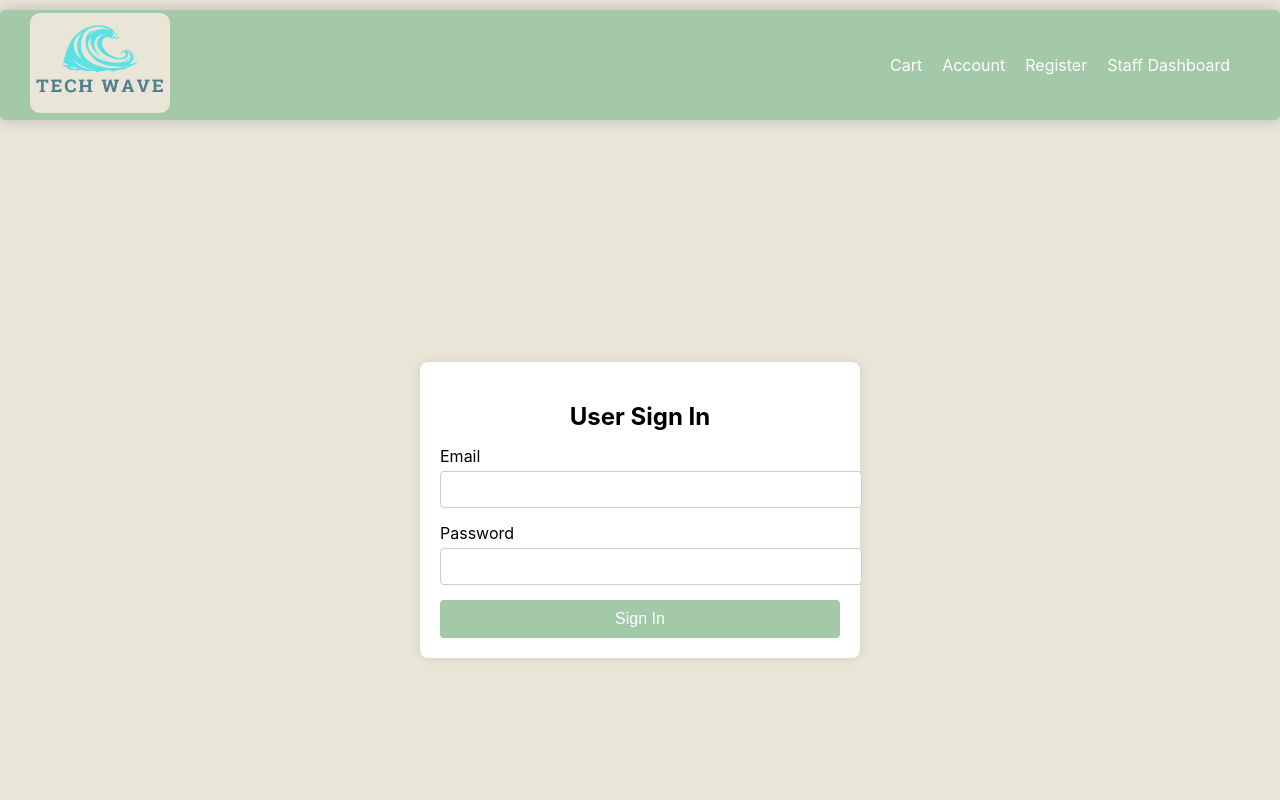
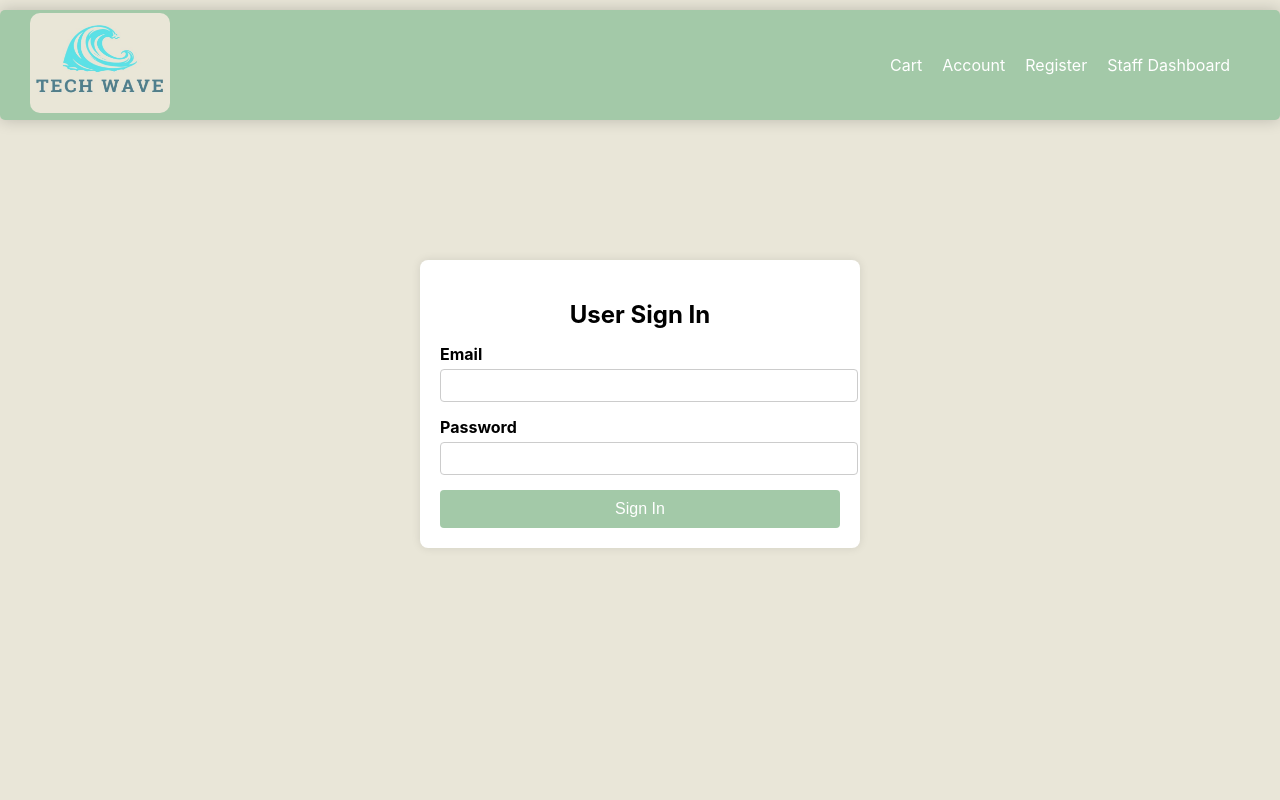
Before and after one commit to Camslaw/CS4092DatabaseAssignment, a React (Create React App) app in the folder App/react-app/: page /signin in a window 1280 px wide. Shown: the top 800 px of the page. Built offline with nearby package versions, Linux system fonts and the light colour scheme.

Commit message:
Add sign in, sign out functionality for staff members

```diff
--- a/App/react-app/src/App.js
+++ b/App/react-app/src/App.js
@@ -3,7 +3,7 @@ import { BrowserRouter as Router, Route, Routes } from 'react-router-dom';
 import Navbar from './Navbar';
 import Home from './Home';
 import Cart from './Cart';
-import SignIn from './SignIn';
+import CustomerSignIn from './CustomerSignIn';
 import Register from './Register';
 import Account from './Account';
 import Staff from './Staff';
@@ -30,8 +30,8 @@ const App = () => {
 
   const [customerId, setCustomerId] = useState(null); // Initialize customerId to null
 
-  const handleSignIn = (data) => {
-    console.log('Sign in successful', data);
+  const handleCustomerSignIn = (data) => {
+    console.log('Customer sign in successful', data);
     setCustomerId(data.userId); // Update customerId with the signed-in user's ID
   };
 
@@ -46,10 +46,10 @@ const App = () => {
         <Routes>
           <Route path="/" element={<Home products={products} customerId={customerId} />} />
           <Route path="/cart" element={<Cart customerId={customerId} />} />
-          <Route path="/signin" element={<SignIn onSignIn={handleSignIn} />} />
+          <Route path="/signin" element={<CustomerSignIn title="User Sign In" onSignIn={handleCustomerSignIn} />} />
           <Route path="/register" element={<Register />} />
           <Route path="/account" element={<Account customerId={customerId} onSignOut={handleSignOut} />} />
-          <Route path="/staff" element={<Staff products={products} customerId={customerId} />} />
+          <Route path="/staff" element={<Staff products={products} />} />
         </Routes>
       </div>
     </Router>
--- /dev/null
+++ b/App/react-app/src/CustomerSignIn.css
@@ -0,0 +1,65 @@
+.signin-container {
+  display: flex;
+  justify-content: center;
+  align-items: center;
+  height: 100%;
+}
+
+.signin-form {
+  background-color: white;
+  padding: 20px;
+  border-radius: 8px;
+  box-shadow: 0 0 10px rgba(0, 0, 0, 0.1);
+  width: 100%;
+  max-width: 400px;
+  margin-top: 150px;
+}
+
+.signin-form h2 {
+  margin-bottom: 15px;
+  text-align: center;
+  font-size: 24px;
+}
+
+.signin-form div {
+  margin-bottom: 15px;
+}
+
+.signin-form label {
+  display: block;
+  margin-bottom: 5px;
+  font-weight: bold;
+}
+
+.signin-form input {
+  width: 100%;
+  padding: 8px;
+  border: 1px solid #ccc;
+  border-radius: 4px;
+}
+
+button {
+  width: 100%;
+  padding: 10px;
+  border: none;
+  border-radius: 4px;
+  background-color: var(--sec-color);
+  color: white;
+  font-size: 16px;
+  cursor: pointer;
+  transition: background-color 0.3s;
+}
+
+button:hover {
+  background-color: var(--tri-color);
+}
+
+.error {
+  color: red;
+  margin-bottom: 10px;
+}
+
+.success {
+  color: green;
+  margin-bottom: 10px;
+}
--- /dev/null
+++ b/App/react-app/src/CustomerSignIn.js
@@ -0,0 +1,73 @@
+import React, { useState } from 'react';
+import { useNavigate } from 'react-router-dom';
+import './CustomerSignIn.css';
+
+const CustomerSignIn = ({ title, onSignIn }) => {
+  const [email, setEmail] = useState('');
+  const [password, setPassword] = useState('');
+  const [error, setError] = useState('');
+  const [success, setSuccess] = useState('');
+  const navigate = useNavigate();
+
+  const handleSubmit = async (event) => {
+    event.preventDefault();
+
+    try {
+      const response = await fetch('http://localhost:3001/signin', {
+        method: 'POST',
+        headers: {
+          'Content-Type': 'application/json',
+        },
+        body: JSON.stringify({ email, password }),
+      });
+
+      const data = await response.json();
+
+      if (response.ok) {
+        setSuccess('Sign in successful. Redirecting to your account...');
+        onSignIn(data);
+        setTimeout(() => {
+          navigate('/account');
+        }, 2000); // Redirect after 2 seconds
+      } else {
+        setError(data.error);
+      }
+    } catch (err) {
+      console.error('Error:', err);
+      setError('An error occurred. Please try again later.');
+    }
+  };
+
+  return (
+    <div className="signin-container">
+      <form className="signin-form" onSubmit={handleSubmit}>
+        <h2>{title}</h2>
+        {error && <p className="error">{error}</p>}
+        {success && <p className="success">{success}</p>}
+        <div>
+          <label htmlFor="email">Email</label>
+          <input
+            type="email"
+            id="email"
+            value={email}
+            onChange={(e) => setEmail(e.target.value)}
+            required
+          />
+        </div>
+        <div>
+          <label htmlFor="password">Password</label>
+          <input
+            type="password"
+            id="password"
+            value={password}
+            onChange={(e) => setPassword(e.target.value)}
+            required
+          />
+        </div>
+        <button type="submit">Sign In</button>
+      </form>
+    </div>
+  );
+};
+
+export default CustomerSignIn;
--- a/App/react-app/src/SignIn.css
+++ /dev/null
@@ -1,38 +0,0 @@
-  .signin-container {
-    display: flex;
-    justify-content: center;
-    align-items: center;
-    height: 100%;
-  }
-
-  .signin-form {
-    background-color: white;
-    padding: 20px;
-    border-radius: 8px;
-    box-shadow: 0 0 10px rgba(0, 0, 0, 0.1);
-    width: 100%;
-    max-width: 400px;
-    margin-top: 150px;
-  }
-
-  .signin-form h2 {
-    margin-bottom: 15px;
-    text-align: center;
-    font-size: 24px;
-  }
-
-  button {
-    width: 100%;
-    padding: 10px;
-    border: none;
-    border-radius: 4px;
-    background-color: var(--sec-color);
-    color: white;
-    font-size: 16px;
-    cursor: pointer;
-    transition: background-color 0.3s;
-  }
-
-  button:hover {
-    background-color: var(--tri-color);
-  }
--- a/App/react-app/src/SignIn.js
+++ /dev/null
@@ -1,8 +0,0 @@
-import React from 'react';
-import SignInForm from './SignInForm';
-
-const SignIn = ({ onSignIn }) => {
-  return <SignInForm title="User Sign In" onSignIn={onSignIn} />;
-};
-
-export default SignIn;
--- a/App/react-app/src/SignInForm.js
+++ /dev/null
@@ -1,55 +0,0 @@
-import React, { useState } from 'react';
-import axios from 'axios';
-import { useNavigate } from 'react-router-dom';
-import './SignInForm.css';
-
-const SignInForm = ({ title, onSignIn }) => {
-  const [email, setEmail] = useState('');
-  const [password, setPassword] = useState('');
-  const navigate = useNavigate();
-
-  const handleSubmit = async (e) => {
-    e.preventDefault();
-    try {
-      const response = await axios.post('http://localhost:3001/signin', { email, password });
-      onSignIn(response.data);
-      navigate('/account'); // Navigate to the account page after successful sign-in
-    } catch (err) {
-      console.error('Sign-in error:', err);
-      // Handle sign-in error (show error message, etc.)
-    }
-  };
-
-  return (
-    <div className="signin-container">
-      <form className="signin-form" onSubmit={handleSubmit}>
-        <h2>{title}</h2>
-        <div className="form-group">
-          <label htmlFor="email">Email</label>
-          <input
-            type="email"
-            id="email"
-            name="email"
-            value={email}
-            onChange={(e) => setEmail(e.target.value)}
-            required
-          />
-        </div>
-        <div className="form-group">
-          <label htmlFor="password">Password</label>
-          <input
-            type="password"
-            id="password"
-            name="password"
-            value={password}
-            onChange={(e) => setPassword(e.target.value)}
-            required
-          />
-        </div>
-        <button type="submit">Sign In</button>
-      </form>
-    </div>
-  );
-};
-
-export default SignInForm;
--- a/App/react-app/src/Staff.css
+++ b/App/react-app/src/Staff.css
@@ -1,6 +1,22 @@
 .staff-container {
   padding: 20px;
   text-align: center;
+}
+
+.signout-button {
+  margin: 20px 0;
+  padding: 10px 20px;
+  border: none;
+  border-radius: 4px;
+  background-color: var(--sec-color);
+  color: white;
+  font-size: 16px;
+  cursor: pointer;
+  transition: background-color 0.3s;
+}
+
+.signout-button:hover {
+  background-color: var(--tri-color);
 }
 
 .product-grid {
--- a/App/react-app/src/Staff.js
+++ b/App/react-app/src/Staff.js
@@ -1,14 +1,18 @@
 import React, { useState } from 'react';
 import ProductCard from './ProductCard';
-import SignInForm from './SignInForm';
+import StaffSignIn from './StaffSignIn';
 import './Staff.css';
 
-const Staff = ({ products, customerId }) => {
-  const [isAuthenticated, setIsAuthenticated] = useState(customerId !== null);
+const Staff = ({ products }) => {
+  const [isAuthenticated, setIsAuthenticated] = useState(false);
 
-  const handleSignIn = (data) => {
+  const handleSignIn = (staff) => {
     setIsAuthenticated(true);
-    // Here you should check the credentials, for now we'll just set isAuthenticated to true
+    console.log('Authenticated staff member:', staff);
+  };
+
+  const handleSignOut = () => {
+    setIsAuthenticated(false);
   };
 
   return (
@@ -16,12 +20,13 @@ const Staff = ({ products, customerId }) => {
       {isAuthenticated ? (
         <>
           <h1>Staff Dashboard</h1>
+          <button onClick={handleSignOut} className="signout-button">Sign Out</button>
           <h2>Product Management</h2>
           <div className="product-grid">
             {products.map((product, index) => (
               <ProductCard
                 key={index}
-                image={product.image_url}
+                image={product.imageurl}
                 title={product.title}
                 price={product.price}
                 description={product.description}
@@ -31,7 +36,7 @@ const Staff = ({ products, customerId }) => {
           </div>
         </>
       ) : (
-        <SignInForm title="Staff Sign In" onSignIn={handleSignIn} />
+        <StaffSignIn title="Staff Sign In" onSignIn={handleSignIn} />
       )}
     </div>
   );
--- a/App/react-app/src/SignInForm.css
+++ b/App/react-app/src/StaffSignIn.css
@@ -2,7 +2,7 @@
     display: flex;
     justify-content: center;
     align-items: center;
-    height: 100vh;
+    height: 100%;
   }
 
   .signin-form {
@@ -12,6 +12,7 @@
     box-shadow: 0 0 10px rgba(0, 0, 0, 0.1);
     width: 100%;
     max-width: 400px;
+    margin-top: 150px;
   }
 
   .signin-form h2 {
@@ -20,19 +21,19 @@
     font-size: 24px;
   }
 
-  .form-group {
+  .signin-form div {
     margin-bottom: 15px;
   }
 
-  .form-group label {
+  .signin-form label {
     display: block;
     margin-bottom: 5px;
-    text-align: left;
+    font-weight: bold;
   }
 
-  .form-group input {
+  .signin-form input {
     width: 100%;
-    padding: 10px;
+    padding: 8px;
     border: 1px solid #ccc;
     border-radius: 4px;
   }
@@ -52,3 +53,13 @@
   button:hover {
     background-color: var(--tri-color);
   }
+
+  .error {
+    color: red;
+    margin-bottom: 10px;
+  }
+
+  .success {
+    color: green;
+    margin-bottom: 10px;
+  }
--- /dev/null
+++ b/App/react-app/src/StaffSignIn.js
@@ -0,0 +1,73 @@
+import React, { useState } from 'react';
+import { useNavigate } from 'react-router-dom';
+import './StaffSignIn.css';
+
+const StaffSignIn = ({ title, onSignIn }) => {
+  const [name, setName] = useState('');
+  const [staffId, setStaffId] = useState('');
+  const [error, setError] = useState('');
+  const [success, setSuccess] = useState('');
+  const navigate = useNavigate();
+
+  const handleSubmit = async (event) => {
+    event.preventDefault();
+
+    try {
+      const response = await fetch('http://localhost:3001/api/staff/signin', {
+        method: 'POST',
+        headers: {
+          'Content-Type': 'application/json',
+        },
+        body: JSON.stringify({ name, staffId }),
+      });
+
+      const data = await response.json();
+
+      if (response.ok) {
+        setSuccess('Sign in successful. Redirecting to the staff dashboard...');
+        onSignIn(data);
+        setTimeout(() => {
+          navigate('/staff');
+        }, 2000); // Redirect after 2 seconds
+      } else {
+        setError(data.error);
+      }
+    } catch (err) {
+      console.error('Error:', err);
+      setError('An error occurred. Please try again later.');
+    }
+  };
+
+  return (
+    <div className="signin-container">
+      <form className="signin-form" onSubmit={handleSubmit}>
+        <h2>{title}</h2>
+        {error && <p className="error">{error}</p>}
+        {success && <p className="success">{success}</p>}
+        <div>
+          <label htmlFor="name">Name</label>
+          <input
+            type="text"
+            id="name"
+            value={name}
+            onChange={(e) => setName(e.target.value)}
+            required
+          />
+        </div>
+        <div>
+          <label htmlFor="staffId">Staff ID</label>
+          <input
+            type="text"
+            id="staffId"
+            value={staffId}
+            onChange={(e) => setStaffId(e.target.value)}
+            required
+          />
+        </div>
+        <button type="submit">Sign In</button>
+      </form>
+    </div>
+  );
+};
+
+export default StaffSignIn;
```
Also changed, not shown: 1 other file (tests, documents, lock files or other folders).
